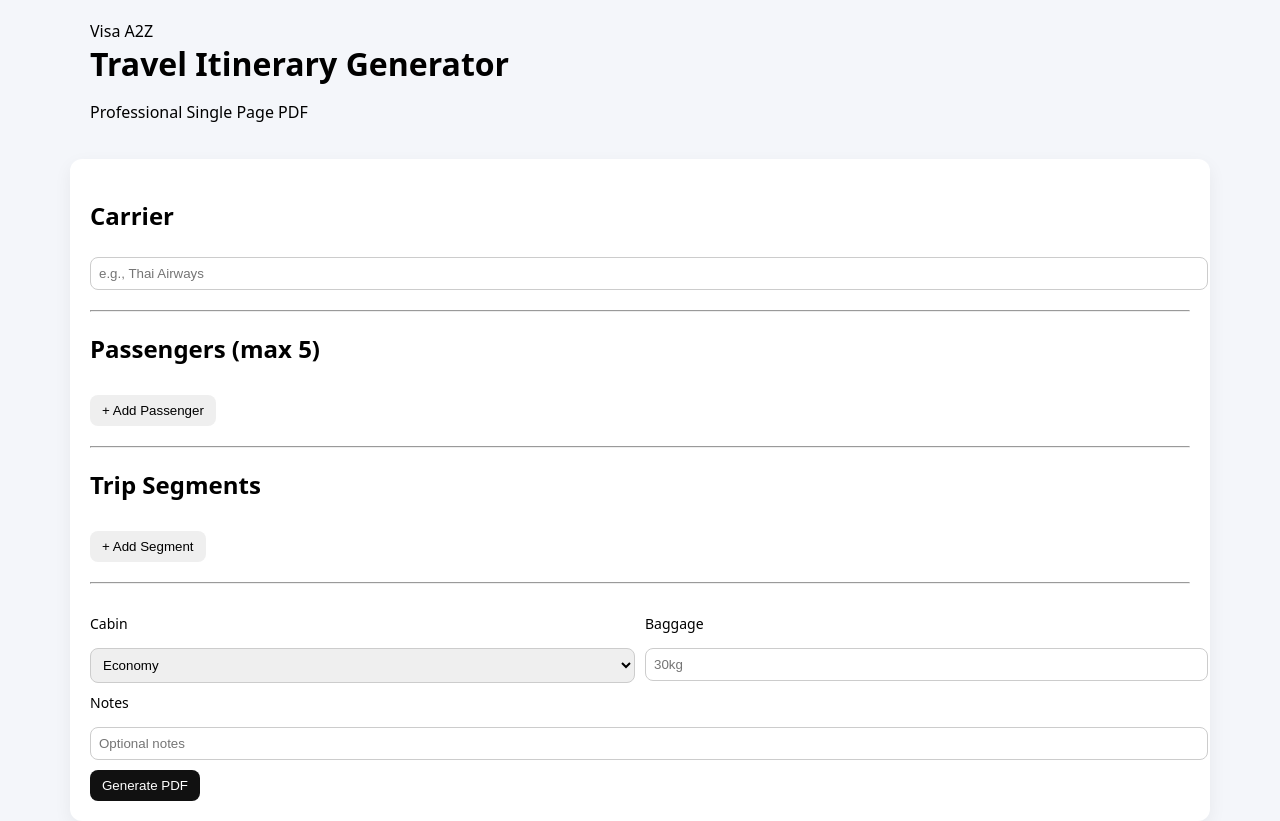
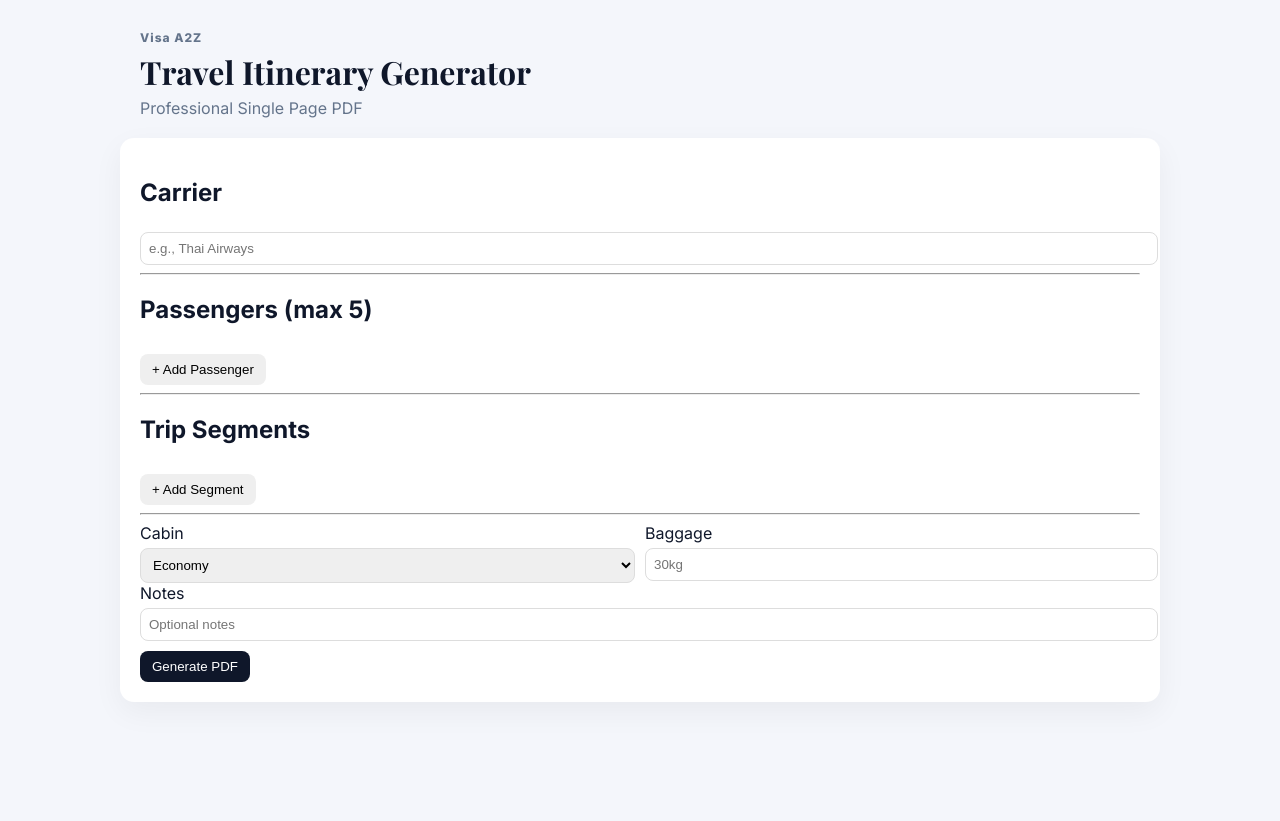
Before and after one commit to emranhrony/airticket, a plain HTML site: page index.html in a window 1280 px wide. After the commit the page ends 800 px from the top, so only its background shows below. Drawn offline with nearby package versions, Linux system fonts and the light colour scheme.

Commit message:
Update style.css

```diff
--- a/style.css
+++ b/style.css
@@ -1,47 +1,47 @@
-:root{
-  font-family: system-ui, Arial, sans-serif;
-}
-
 body{
   margin:0;
-  background:#f4f6fa;
+  font-family:Inter, sans-serif;
+  background:#f4f6fb;
+  color:#0f172a;
 }
 
 .wrap{
-  max-width:1100px;
-  margin:0 auto;
+  max-width:1000px;
+  margin:auto;
   padding:20px;
 }
 
-.grid{
-  display:grid;
-  grid-template-columns:1fr;
+.header{
+  padding-top:30px;
+}
+
+.brand{
+  font-size:12px;
+  font-weight:800;
+  letter-spacing:1px;
+  color:#64748b;
+}
+
+.title{
+  font-family:'Playfair Display', serif;
+  margin:5px 0;
+  font-size:32px;
+}
+
+.subtitle{
+  color:#64748b;
+  margin:0;
 }
 
 .card{
   background:#fff;
   padding:20px;
-  border-radius:12px;
-  box-shadow:0 6px 18px rgba(0,0,0,.06);
-}
-
-h1{
-  margin:0;
-}
-
-.sub{
-  color:#666;
-  margin-top:4px;
+  border-radius:14px;
+  box-shadow:0 10px 30px rgba(0,0,0,.05);
 }
 
 h2{
   margin-top:20px;
-}
-
-label{
-  display:block;
-  margin:10px 0;
-  font-size:14px;
 }
 
 input, select{
@@ -49,7 +49,7 @@ input, select{
   padding:8px;
   margin-top:5px;
   border-radius:8px;
-  border:1px solid #ccc;
+  border:1px solid #ddd;
 }
 
 .row{
@@ -67,10 +67,6 @@ button{
 }
 
 button.primary{
-  background:#111;
+  background:#0f172a;
   color:#fff;
 }
-
-hr{
-  margin:20px 0;
-}
```
